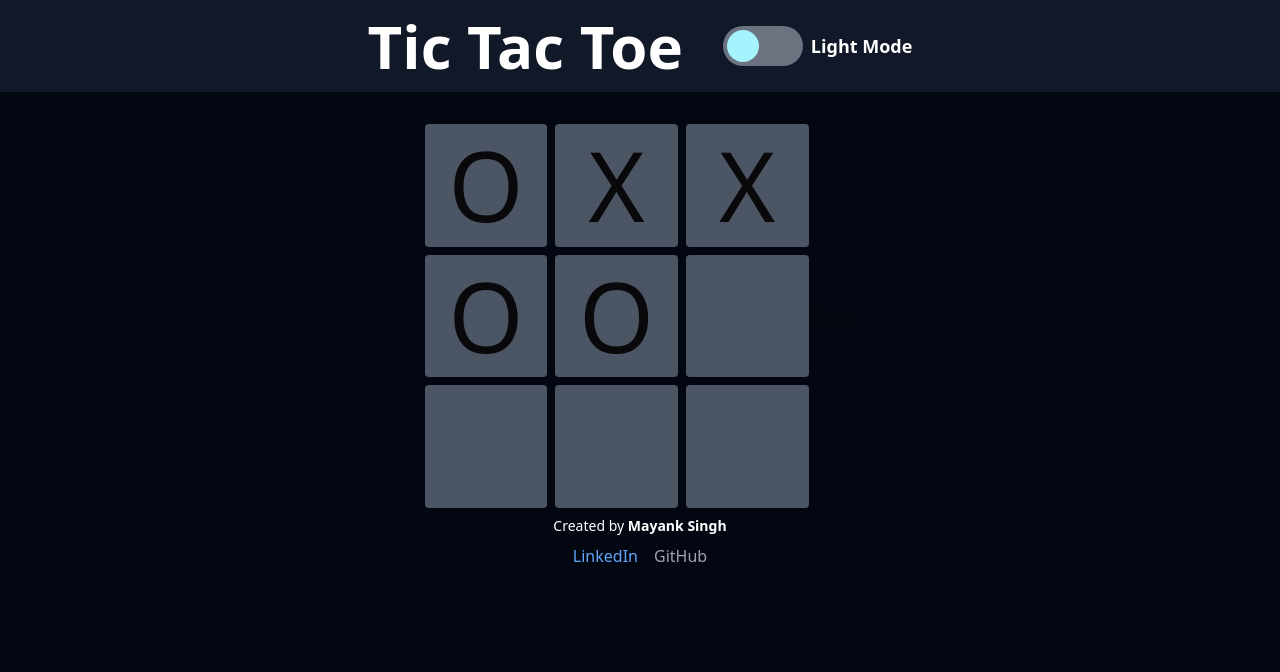
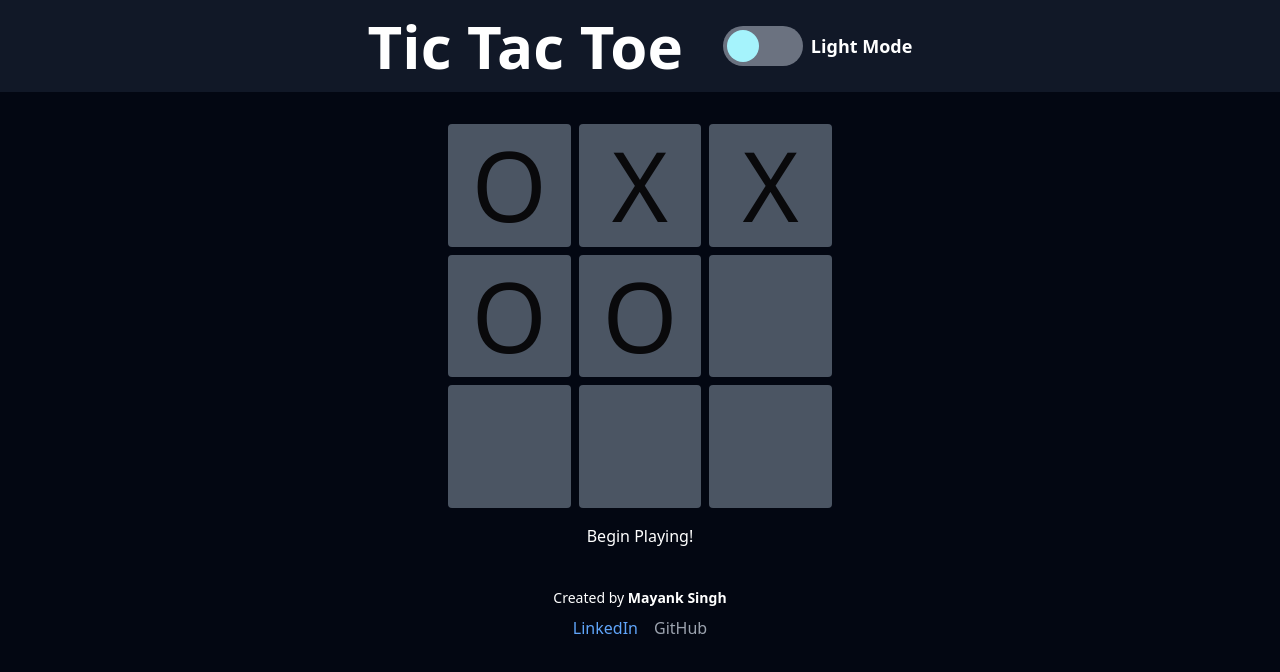
Before and after one commit to ThakurMayank7/Tic-Tac-Toe-Next, a Next.js app: page / in a window 1280 px wide. Shown: the top 672 px of the page. Built offline with nearby package versions, Linux system fonts and the light colour scheme.

Commit message:
added more functionality

```diff
--- a/components/Grid.tsx
+++ b/components/Grid.tsx
@@ -11,11 +11,7 @@ type GridProps = {
 function Grid({darkmode,grid,clickBlock}:GridProps) {
 
     const clickedBlock=(gridId:number)=>{
-        console.log(gridId);    //got the gridBlock that is clicked
-
         clickBlock(gridId);
-        console.log("only performed once");
-
     }
 
   return (
@@ -31,7 +27,6 @@ function Grid({darkmode,grid,clickBlock}:GridProps) {
                 <GridBlock gridId={8} darkM={darkmode} text={grid[7]} click={clickedBlock}/>
                 <GridBlock gridId={9} darkM={darkmode} text={grid[8]} click={clickedBlock}/>
             </div>
-            <span>Status</span>
         </div>
   )
 }
--- a/components/PlayGround.tsx
+++ b/components/PlayGround.tsx
@@ -9,19 +9,43 @@ type PlayGroundProps = {
 
 function PlayGround({darkM}:PlayGroundProps) {
 
+    const [status,setStatus] =useState("Begin Playing!");
+
 
     const [grid,setGrid]=useState<string[]>(["O","X","X","O","O","","","",""]);
 
     const [clicked,updateClicked]=useState();
 
     const clicking=(block:number)=>{
-        console.log("once")
 
-        console.log(block);
+        //  block contains the block that was clicked (block-1)
+
+        // check if place is empty
+        if(grid[block-1]=="")
+        {
+            console.log("empty");
+            //check if chance is valid
+
+
+
+        }
+
+
+        //perform chance
+
+        //check win
+
+
     }
 
   return (
+    <>
     <Grid darkmode={darkM} grid={grid} clickBlock={clicking}/>
+    <div className={`${darkM?"bg-gray-950 text-white":""} text-center pb-10 pt-2`}>
+
+    <span>{status}</span>
+    </div>
+    </>
   )
 }
 
--- a/components/ui/GridBlock.tsx
+++ b/components/ui/GridBlock.tsx
@@ -10,12 +10,9 @@ type GridBlockProps = {
   };
 
 function GridBlock({darkM,gridId,click,text}:GridBlockProps) {
-
-
     const func=()=>{
         click(gridId);
     }
-
   return (
     <div className={`${darkM?"bg-gray-600":"bg-teal-300"} rounded aspect-square flex items-center justify-center max-h-32 hover:${darkM?"bg-black":"bg-teal-800"} text-8xl cursor-pointer`} onClick={func}>{text}</div>
   )
```
